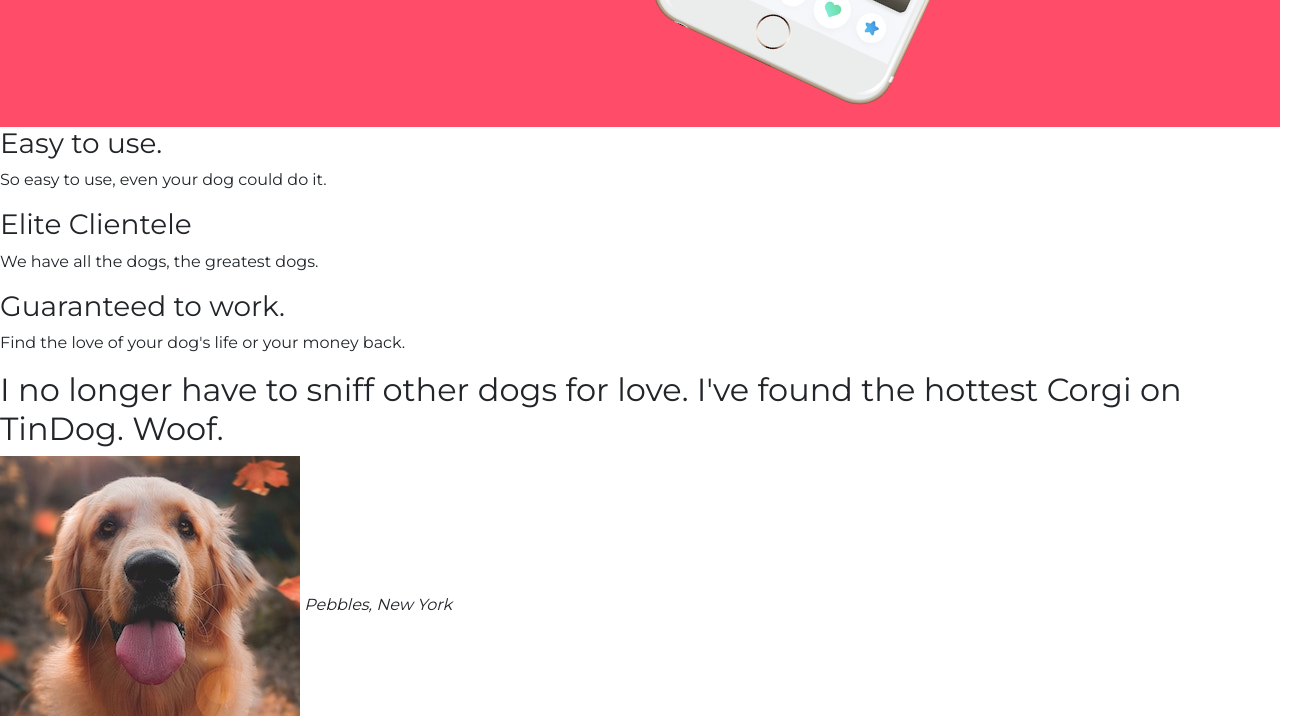
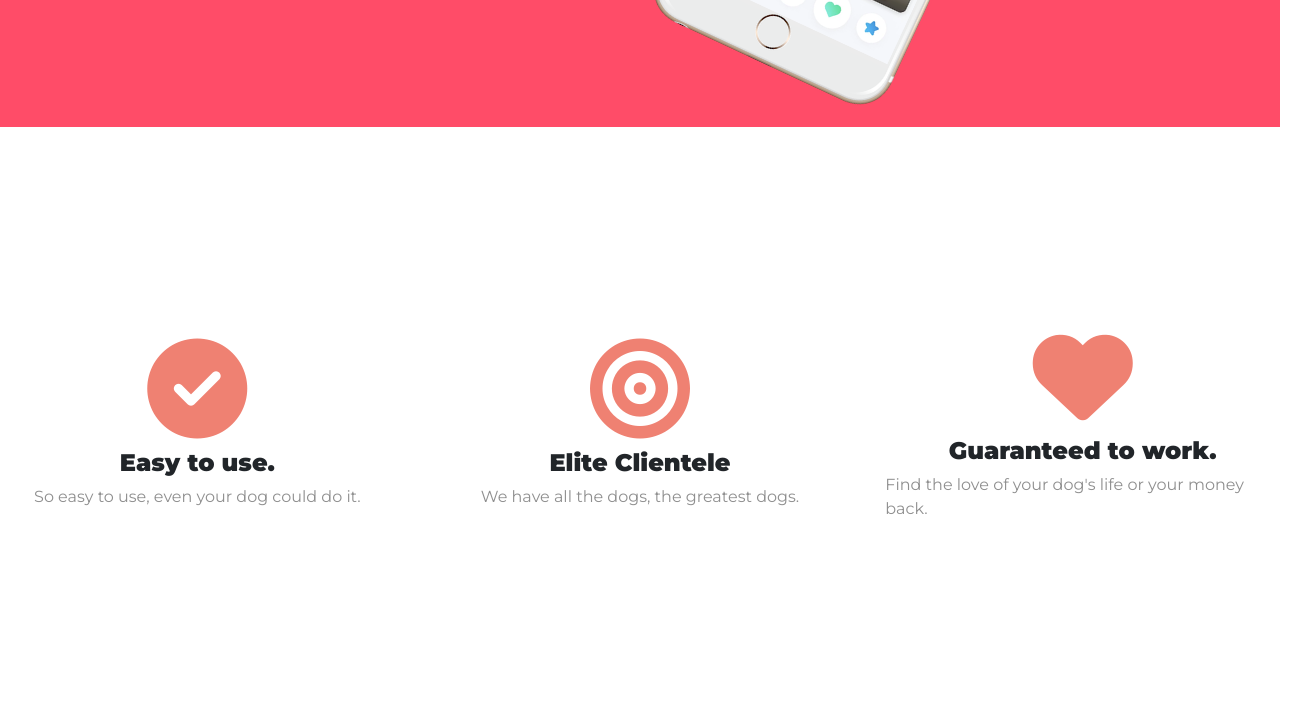
Before and after one commit to ShivamIITK21/tindog, a plain HTML site: page index.html in a window 1280 px wide. Shown: the part 620-1336 px from the top of the page, 1304 px wide, since content can reach past the window. Drawn offline with nearby package versions, Linux system fonts and the light colour scheme.

Commit message:
added-features

```diff
--- a/css/styles.css
+++ b/css/styles.css
@@ -51,3 +51,36 @@ body{
     display: flex;
     justify-content: center;
 }
+
+#features{
+    margin: 50px 0 50px 0;
+    padding-top: 150px;
+    padding-bottom: 150px;
+}
+
+.feature{
+    display: flex;
+    justify-content: center;
+    flex-direction: column;
+    align-items: center;
+
+}
+
+.feature-icon{
+    font-size: 100px;
+    color: #ef8172;
+    margin-bottom: 10px;
+}
+
+.feature-icon:hover{
+    color: #ff4c68;
+}
+
+.feature h3{
+    font-weight: 900;
+    font-size: 1.5rem;
+}
+
+.feature p{
+    color: #8f8f8f;
+}
--- a/index.html
+++ b/index.html
@@ -59,15 +59,23 @@
   <!-- Features -->
 
   <section id="features">
-
+    <div class="row g-5">
+      <div class="col-lg-4 feature">
+        <i class="fa-solid fa-circle-check feature-icon"></i>
         <h3>Easy to use.</h3>
         <p>So easy to use, even your dog could do it.</p>
-
+      </div>
+      <div class="col-lg-4 feature">
+        <i class="fa-solid fa-bullseye feature-icon"></i>
         <h3>Elite Clientele</h3>
         <p>We have all the dogs, the greatest dogs.</p>
-
+      </div>
+      <div class="col-lg-4 feature">
+        <i class="fa-solid fa-heart feature-icon"></i>
         <h3>Guaranteed to work.</h3>
         <p>Find the love of your dog's life or your money back.</p>
+      </div>
+    </div>
 
   </section>
 
```
Lines whose indentation alone changed are shown as unchanged.
